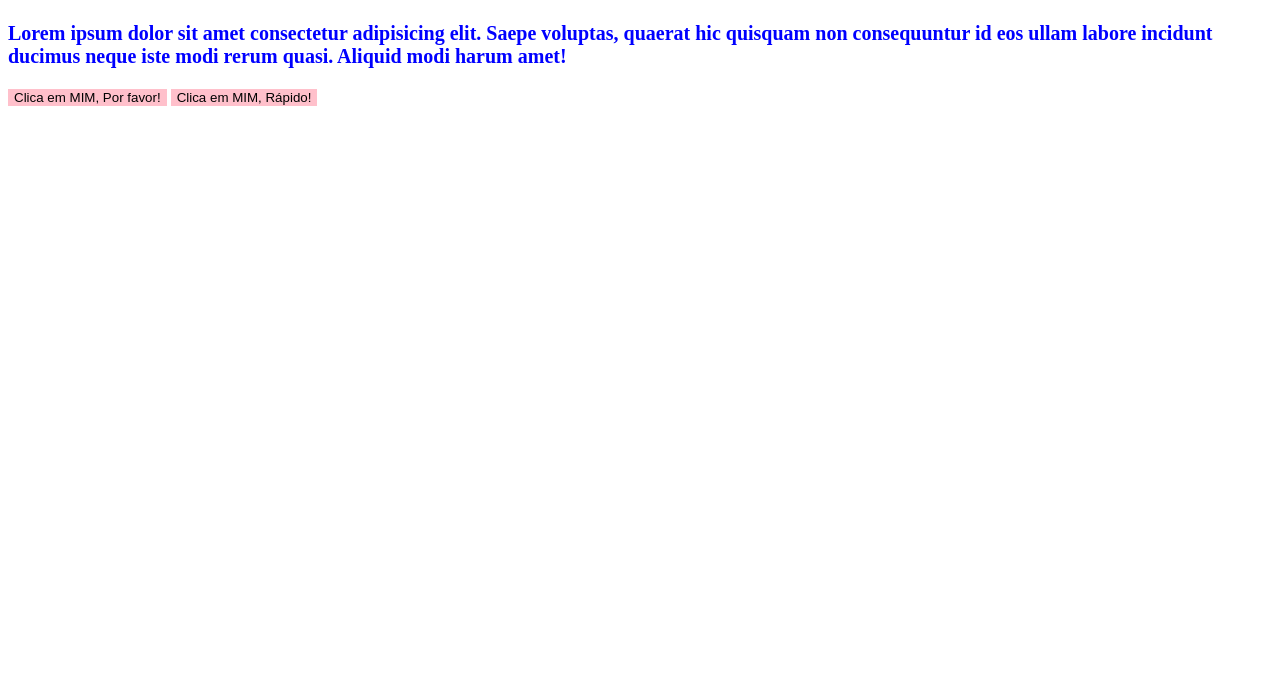
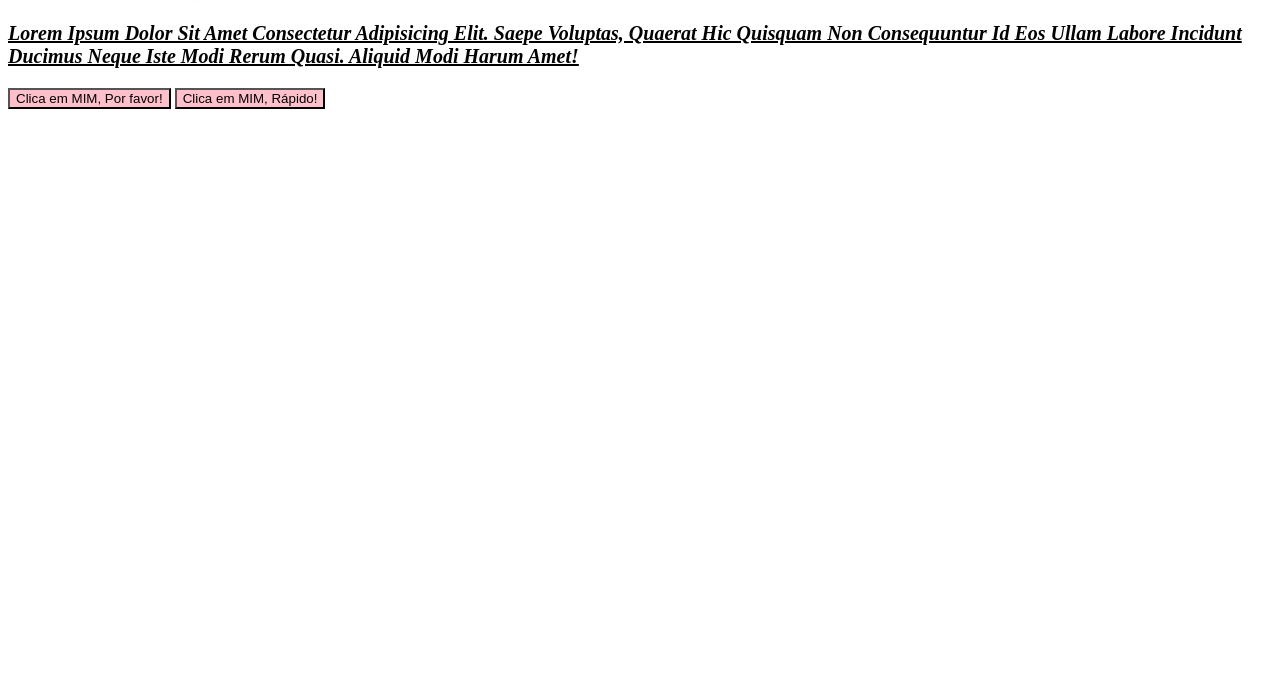
Before and after one commit to dsleao2/CSS-AULA-DEVCLUB, a plain HTML site: page index.html in a window 1280 px wide. Shown: the part 115-800 px from the top of the page. Drawn offline with Linux system fonts and the light colour scheme.

Commit message:
Aula de estilizaão de textos

```diff
--- a/style.css
+++ b/style.css
@@ -1,17 +1,31 @@
 #titulo {
     color: rgb(228, 106, 106);
     font-size: 55px;
+    text-shadow: 10px 10px 10px pink ;
 
 }
 
 #paragrafo {
-    color: blue;
+    color: black;
     font-size: 20px;
     font-weight: bold;
+    font-family: 'Times New Roman', Times, serif;
+    font-style: italic;
+   /* line-height: 50px;
+    letter-spacing: 10px;
+    word-spacing: 40px;
+    text-align: justify;*/
+
+    text-transform: capitalize;
+    text-decoration: underline;
+
+
 }
 
 .botao {
     background: pink;
-    border: rgb(187, 69, 187);
+    position: relative;
+    cursor: pointer;
+
 
 }
```
